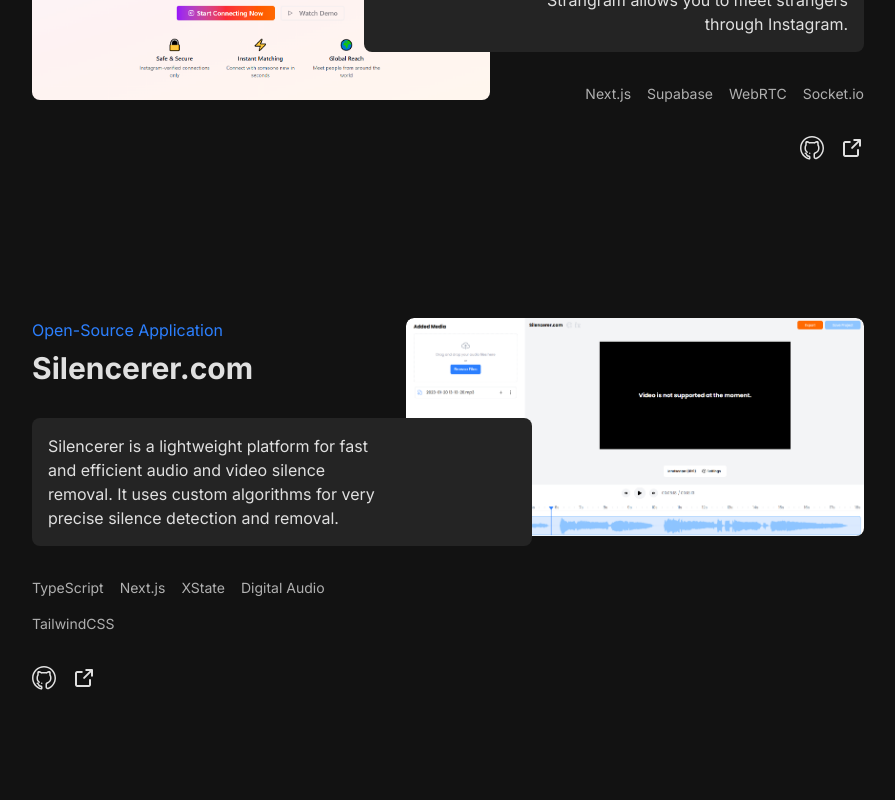
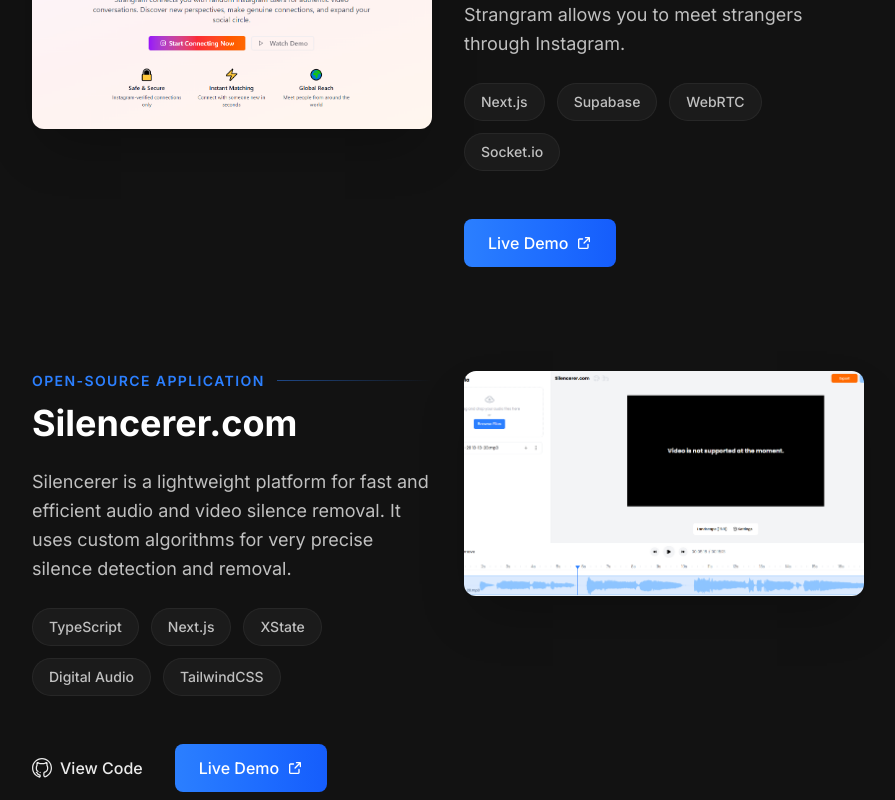
Before and after one commit to marionikolov17/new-portfolio, a Next.js app: page / in a window 1280 px wide. Shown: the part 3060-3860 px from the top of the page, without its empty margins (192-1087 px from the left). Built offline with nearby package versions, Linux system fonts and the light colour scheme.

Commit message:
Enhance: projects section

```diff
--- a/src/components/projects-section.tsx
+++ b/src/components/projects-section.tsx
@@ -11,11 +11,13 @@
       className="w-full min-h-screen my-8 flex items-center justify-center"
       id="projects"
     >
-      <div className="w-full px-8 lg:px-0 lg:w-[75%] xl:w-[65%] 2xl:w-1/2 flex flex-col gap-y-4 overflow-x-hidden">
+      <div className="w-full px-8 lg:px-0 lg:w-[75%] xl:w-[65%] 2xl:w-1/2 flex flex-col gap-y-12">
         <SectionDelimiter title="Projects" number="04" />
+        <div className="space-y-20">
           {projects.map((project, index) => (
             <ProjectCard key={index} index={index} {...project} />
           ))}
+        </div>
       </div>
     </div>
   );
@@ -45,62 +47,150 @@
 
   return (
     <motion.div
-      className={`w-full min-h-[350px] gap-4 lg:gap-0 mb-10 sm:mb-20 flex flex-col sm:flex-row overflow-x-hidden ${shouldInvert ? 'flex-col-reverse sm:flex-row-reverse' : ''}`}
-      initial={{ opacity: 0, x: shouldInvert ? 100 : -100 }}
-      whileInView={{ opacity: 1, x: 0 }}
-      transition={{ duration: 0.5 }}
+      className={`group w-full flex flex-col lg:flex-row gap-8 relative ${shouldInvert ? 'lg:flex-row-reverse' : ''}`}
+      initial={{ opacity: 0, y: 50 }}
+      whileInView={{ opacity: 1, y: 0 }}
+      transition={{ duration: 0.6, delay: index * 0.1 }}
     >
-      <div className="w-full sm:w-1/2 lg:w-[55%] grow shrink-0 overflow-hidden rounded-lg h-auto">
-        <div className="w-full h-auto flex overflow-hidden rounded-lg">
+      {/* Project Image Section */}
+      <div className="w-full lg:w-1/2 relative">
+        <motion.div
+          className="relative aspect-video overflow-hidden rounded-xl shadow-2xl"
+          whileHover={{ scale: 1.02 }}
+          transition={{ duration: 0.3 }}
+        >
           <Image
             src={imageUrl}
             alt={title}
-            width={3000}
-            height={3000}
-            className="w-full h-auto object-center"
+            fill
+            className="object-cover group-hover:scale-110 transition-transform duration-500"
+            sizes="(max-width: 1024px) 100vw, 50vw"
           />
+
+          {/* Subtle overlay on hover */}
+          <div className="absolute inset-0 bg-gradient-to-t from-black/20 to-transparent opacity-0 group-hover:opacity-100 transition-opacity duration-300"></div>
+
+          {/* Floating project type badge */}
+          <div className="absolute top-4 left-4 transform -translate-y-2 group-hover:translate-y-0 opacity-0 group-hover:opacity-100 transition-all duration-300">
+            <span className="px-3 py-1 bg-blue-500/90 backdrop-blur-sm text-white text-xs font-medium rounded-full">
+              {type}
+            </span>
           </div>
+
+          {/* Quick action buttons */}
+          <div className="absolute top-4 right-4 flex gap-2 transform translate-y-2 group-hover:translate-y-0 opacity-0 group-hover:opacity-100 transition-all duration-300">
+            {links.github && (
+              <Link
+                href={links.github}
+                target="_blank"
+                className="p-2 bg-black/70 backdrop-blur-sm rounded-lg hover:bg-blue-500/80 transition-colors duration-200"
+              >
+                <GithubSvg className="w-4 h-4 text-white" />
+              </Link>
+            )}
+            <Link
+              href={links.demo}
+              target="_blank"
+              className="p-2 bg-black/70 backdrop-blur-sm rounded-lg hover:bg-blue-500/80 transition-colors duration-200"
+            >
+              <DemoArrowSvg className="w-4 h-4 text-white" />
+            </Link>
           </div>
-      <div
-        className={`w-full sm:w-[45%] grow shrink-0 ${shouldInvert ? 'text-left' : 'text-right'} relative h-max flex flex-col justify-center items-end ${shouldInvert ? 'items-start' : ''}`}
+        </motion.div>
+
+        {/* Decorative element */}
+        <div className="absolute -inset-4 bg-gradient-to-r from-blue-500/10 to-purple-500/10 rounded-2xl opacity-0 group-hover:opacity-100 transition-opacity duration-500 -z-10"></div>
+      </div>
+
+      {/* Project Content Section */}
+      <div className="w-full lg:w-1/2 flex flex-col justify-center space-y-6 relative">
+        <motion.div
+          className="space-y-3"
+          initial={{ opacity: 0, x: shouldInvert ? 50 : -50 }}
+          whileInView={{ opacity: 1, x: 0 }}
+          transition={{ duration: 0.5, delay: 0.2 }}
         >
-        <h4 className="text-blue-500 text-base">{type}</h4>
-        <h1 className="text-3xl font-bold text-primary-text-500 mt-2">
+          <div className="flex items-center gap-3">
+            <span className="text-blue-500 text-sm font-semibold uppercase tracking-widest">
+              {type}
+            </span>
+            <div className="h-px bg-gradient-to-r from-blue-500/50 to-transparent flex-1"></div>
+          </div>
+
+          <h2 className="text-3xl lg:text-4xl font-bold text-primary-text-100 group-hover:text-blue-400 transition-colors duration-300">
             {title}
-        </h1>
-        <div className="mt-8 relative px-0 py-4 lg:px-4 h-max">
-          <p className="text-base text-primary-text-500 z-10 relative">
+          </h2>
+        </motion.div>
+
+        <motion.div
+          className="relative"
+          initial={{ opacity: 0, y: 20 }}
+          whileInView={{ opacity: 1, y: 0 }}
+          transition={{ duration: 0.5, delay: 0.3 }}
+        >
+          <p className="text-secondary-text-300 text-lg leading-relaxed relative z-10">
             {description}
           </p>
-          <div
-            className={`absolute hidden lg:flex z-0 top-0 w-[400px] lg:w-[500px] h-full bg-background-200 rounded-lg ${shouldInvert ? 'left-0' : 'right-0'}`}
-          ></div>
-        </div>
-        <div
-          className={`mt-8 flex gap-4 flex-wrap ${shouldInvert ? 'justify-start' : 'justify-end'}`}
+
+          {/* Subtle background card */}
+          <div className="absolute inset-0 bg-background-200/30 backdrop-blur-sm rounded-lg p-4 -m-4 opacity-0 group-hover:opacity-100 transition-opacity duration-300 -z-10"></div>
+        </motion.div>
+
+        {/* Technology Stack */}
+        <motion.div
+          className="flex flex-wrap gap-3"
+          initial={{ opacity: 0, y: 20 }}
+          whileInView={{ opacity: 1, y: 0 }}
+          transition={{ duration: 0.5, delay: 0.4 }}
         >
-          {technologies.map((technology, index) => (
-            <span key={index} className="text-sm text-secondary-text-500">
+          {technologies.map((technology, techIndex) => (
+            <motion.span
+              key={techIndex}
+              className="px-4 py-2 text-sm font-medium text-secondary-text-300 bg-background-300/80 border border-border-500/30 rounded-full hover:border-blue-500/50 hover:text-blue-300 hover:bg-blue-500/10 transition-all duration-200 cursor-default"
+              initial={{ opacity: 0, scale: 0.8 }}
+              whileInView={{ opacity: 1, scale: 1 }}
+              transition={{ duration: 0.3, delay: 0.5 + techIndex * 0.05 }}
+              whileHover={{ scale: 1.05 }}
+            >
               {technology}
-            </span>
+            </motion.span>
           ))}
-        </div>
-        <div className="flex items-center gap-4 mt-8">
+        </motion.div>
+
+        {/* Action Links */}
+        <motion.div
+          className="flex items-center gap-6 pt-6"
+          initial={{ opacity: 0, y: 20 }}
+          whileInView={{ opacity: 1, y: 0 }}
+          transition={{ duration: 0.5, delay: 0.5 }}
+        >
+          {links.github && (
             <Link
-            className="text-primary-text-500 hover:text-blue-500 transition-all duration-300"
               href={links.github}
               target="_blank"
+              className="group/link inline-flex items-center gap-2 text-primary-text-300 hover:text-blue-400 transition-all duration-200"
             >
-            <GithubSvg className="w-6 h-6" />
+              <GithubSvg className="w-5 h-5 group-hover/link:scale-110 transition-transform duration-200" />
+              <span className="font-medium">View Code</span>
+              <div className="h-px bg-blue-500 w-0 group-hover/link:w-full transition-all duration-300"></div>
             </Link>
+          )}
+
           <Link
-            className="text-primary-text-500 hover:text-blue-500 transition-all duration-300"
             href={links.demo}
             target="_blank"
+            className="group/demo inline-flex items-center gap-2 px-6 py-3 bg-gradient-to-r from-blue-500 to-blue-600 text-white rounded-lg hover:from-blue-600 hover:to-blue-700 hover:shadow-lg hover:shadow-blue-500/25 transition-all duration-200 relative overflow-hidden"
           >
-            <DemoArrowSvg className="w-6 h-6" />
+            <span className="font-medium relative z-10">Live Demo</span>
+            <DemoArrowSvg className="w-4 h-4 group-hover/demo:translate-x-1 transition-transform duration-200 relative z-10" />
+
+            {/* Animated background on hover */}
+            <div className="absolute inset-0 bg-gradient-to-r from-blue-400 to-purple-500 translate-x-full group-hover/demo:translate-x-0 transition-transform duration-300"></div>
           </Link>
-        </div>
+        </motion.div>
+
+        {/* Decorative accent line */}
+        <div className="absolute -left-6 top-0 bottom-0 w-1 bg-gradient-to-b from-transparent via-blue-500/50 to-transparent opacity-0 group-hover:opacity-100 transition-opacity duration-500"></div>
       </div>
     </motion.div>
   );
```
Lines whose indentation alone changed are shown as unchanged.
